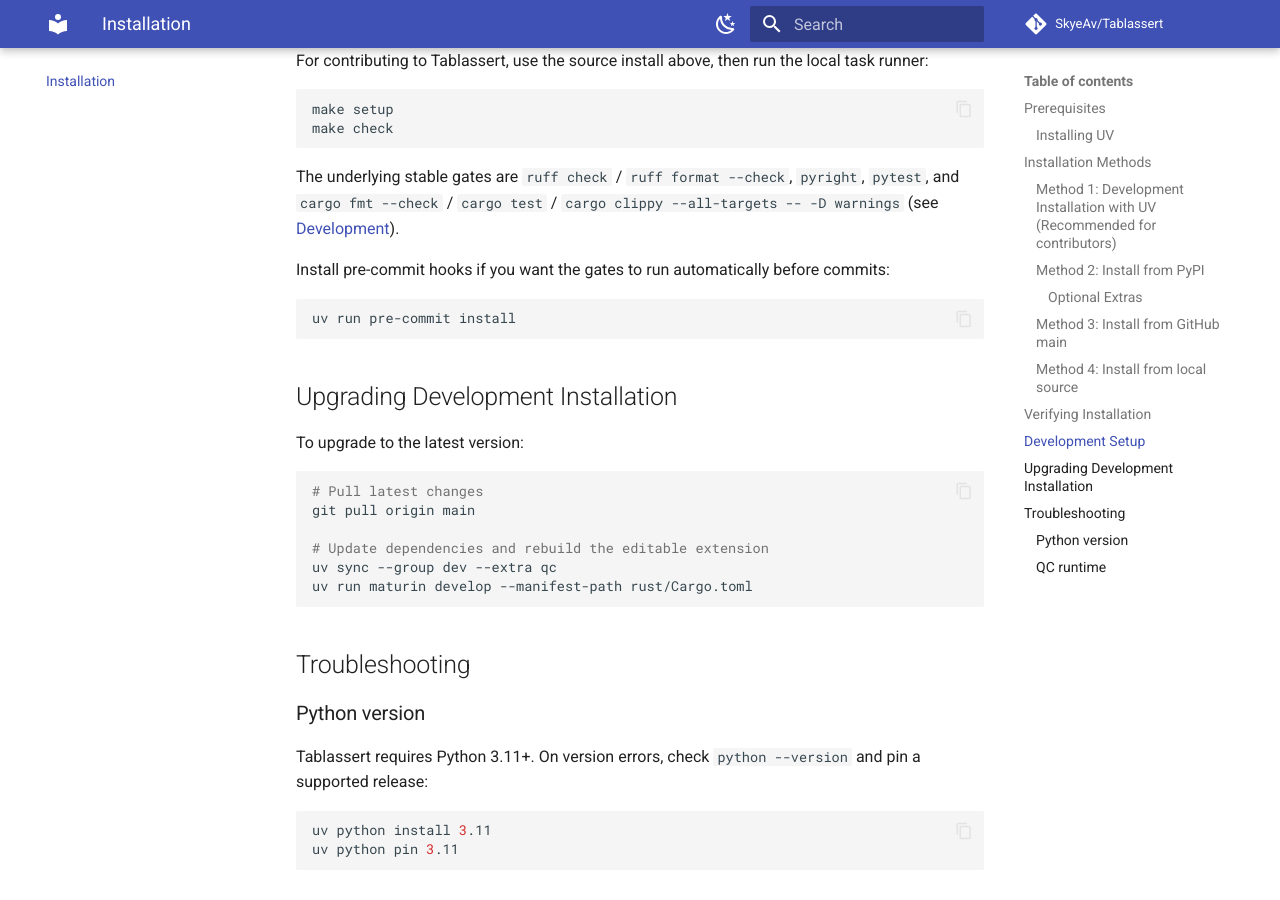
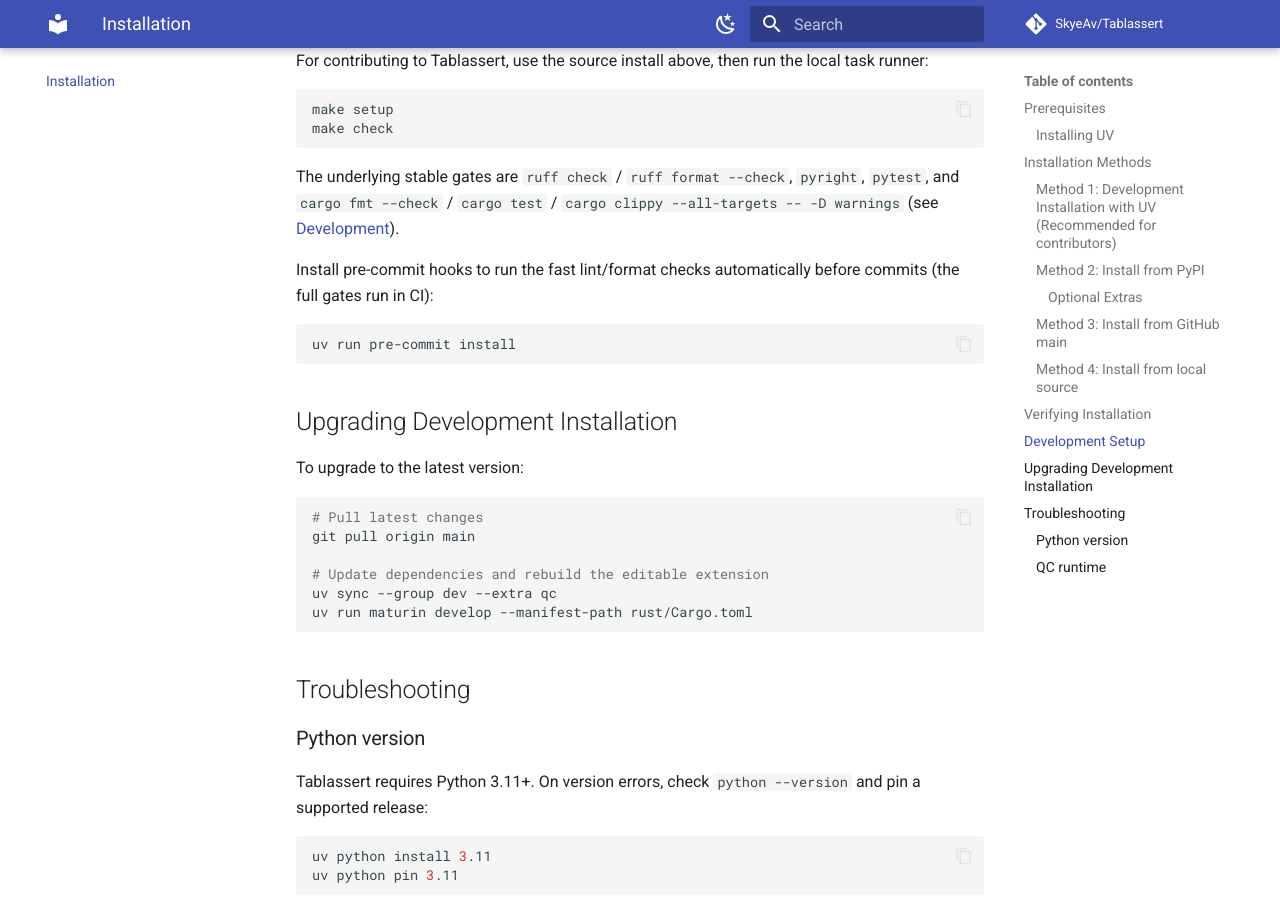
Before and after one commit to SkyeAv/Tablassert3.0.0, an MkDocs documentation site: the page built from docs/installation.md, in a window 1280 px wide and 900 px high, scrolled down 2907 px. Built offline with MkDocs 1.6.1 and Material for MkDocs 9.7.7, drawn with Linux system fonts in a browser that asks for light colours; comment, search, counter and statistics services are not loaded.

Commit message:
docs: sync contributor guide with the parallel suite and trimmed hooks
Update CONTRIBUTING.md and docs/installation.md to match the new reality:
the suite is parallel by default (~600+ tests, ~20-30s, ~90% cov in the
default --extra qc env), and pre-commit runs only the fast lint/format
hooks (the full gates run in CI). The stale '324 tests / 40-45s / 94%'
figures and the removed pyright/pytest/cargo-clippy/cargo-test hook
entries are corrected.

````diff
--- a/docs/installation.md
+++ b/docs/installation.md
@@ -126,7 +126,7 @@ make check
 
 The underlying stable gates are `ruff check` / `ruff format --check`, `pyright`, `pytest`, and `cargo fmt --check` / `cargo test` / `cargo clippy --all-targets -- -D warnings` (see [Development](development.md)).
 
-Install pre-commit hooks if you want the gates to run automatically before commits:
+Install pre-commit hooks to run the fast lint/format checks automatically before commits (the full gates run in CI):
 
 ```bash
 uv run pre-commit install
````
Also changed, not shown: CONTRIBUTING.md (+2 -6 lines).
